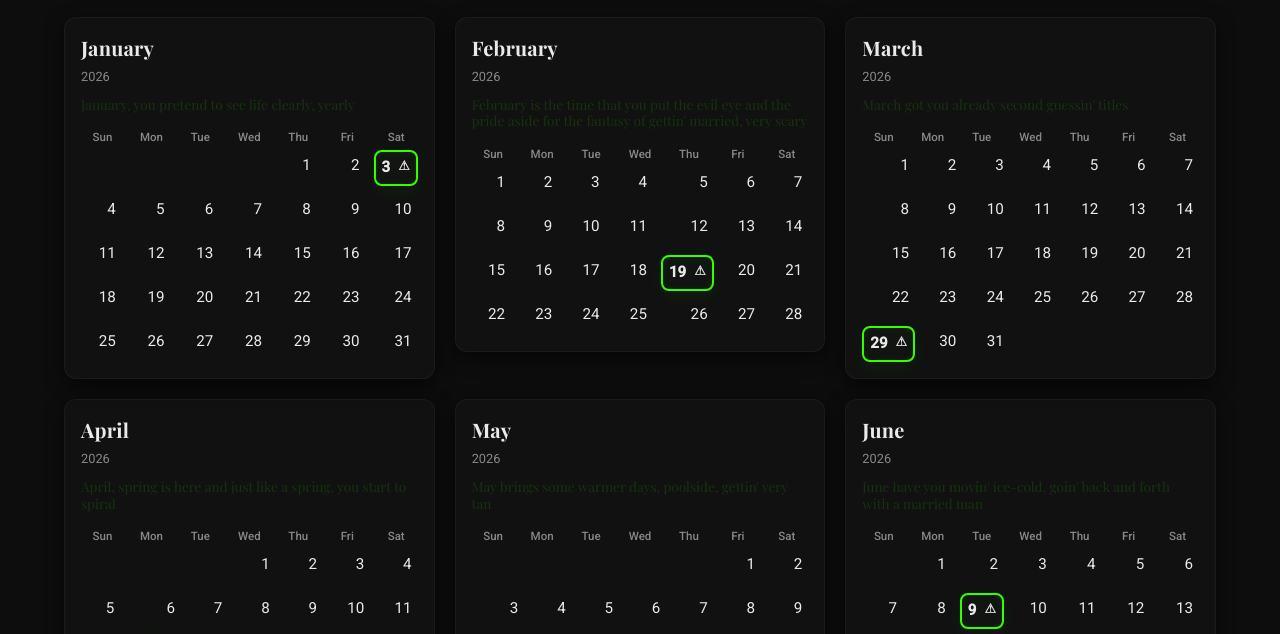
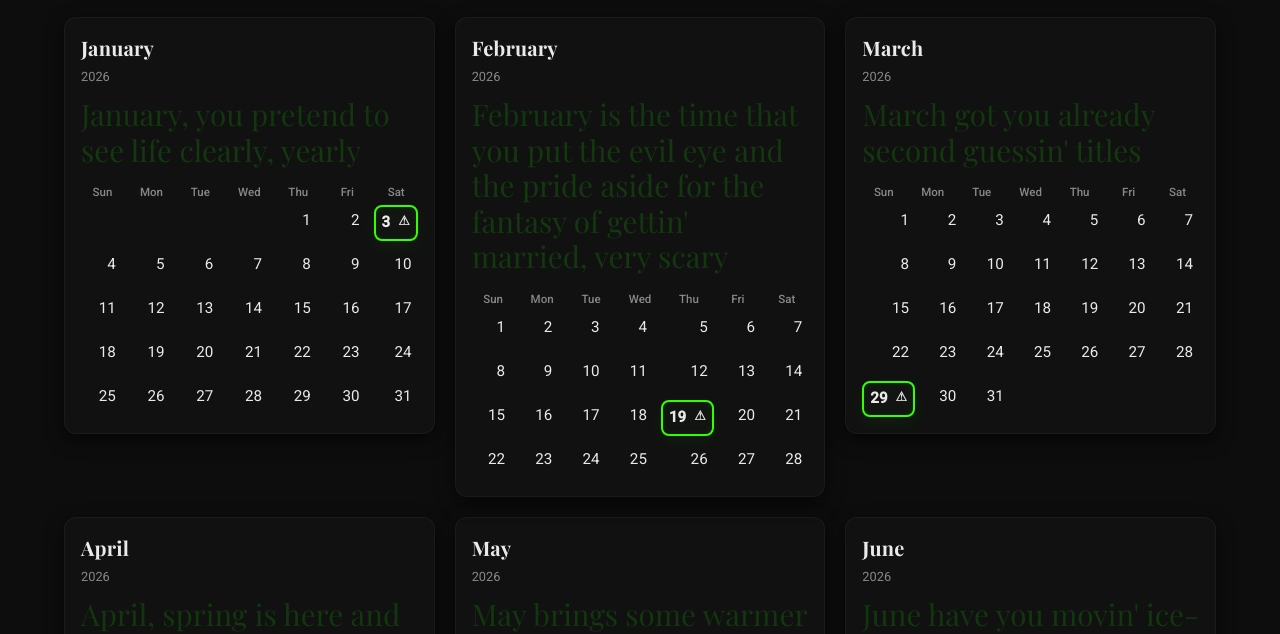
Before and after one commit to PraiseKinyanjui/2026-CALENDER, a plain HTML site: page index.html in a window 1280 px wide. Shown: the part 126-760 px from the top of the page. Drawn offline with nearby package versions, Linux system fonts and the light colour scheme.

Commit message:
Update style.css

```diff
--- a/style.css
+++ b/style.css
@@ -105,8 +105,8 @@ html,body{
 .lyric{
   margin:6px 0 0;
   font-family: "Playfair Display", serif;
-  color: rgba(51,255,0,0.15); /* subtle green tint for lyric text */
-  font-size:0.85rem;
+  color: rgba(31,255,0,0.17); /* subtle green tint for lyric text */
+  font-size:1.85rem;
   line-height:1.2;
   opacity:0.95;
 }
```
